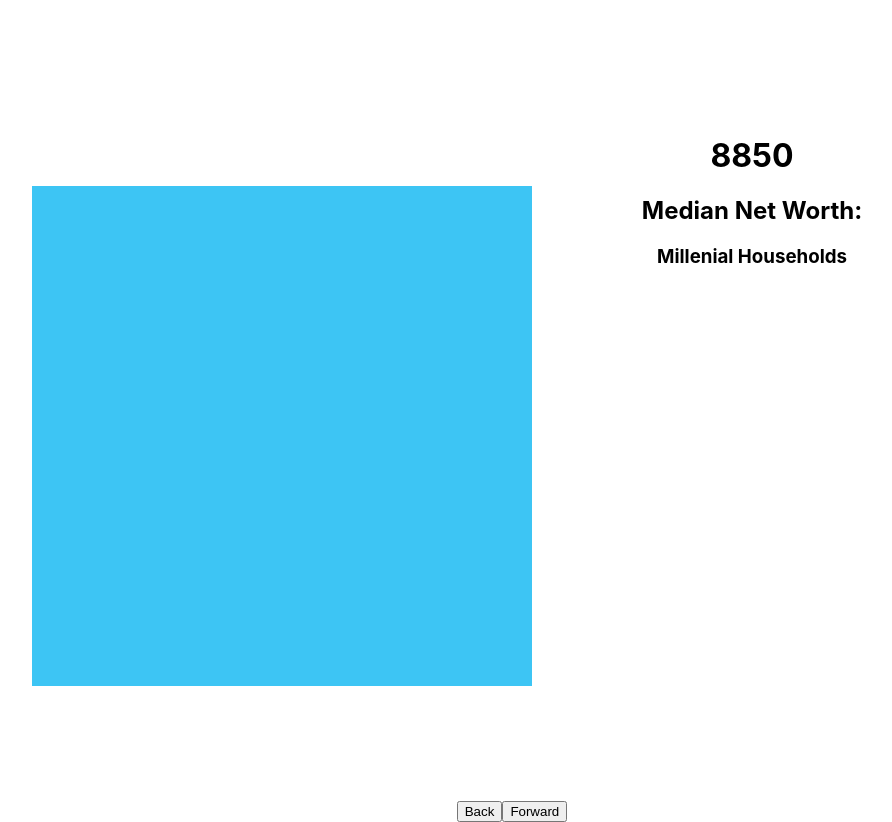
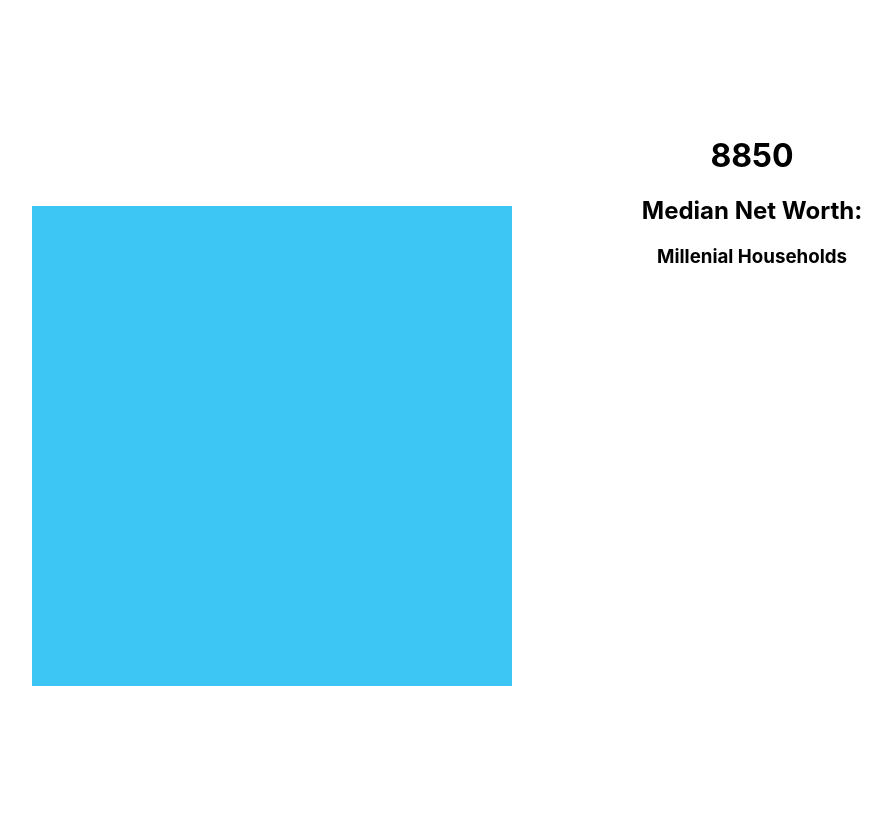
Before and after one commit to berrutti/comparing-numbers, a React (Create React App) app: page / in a window 1280 px wide. Shown: the whole page, without its empty margins (128-1020 px from the left). After the commit the page ends 800 px from the top, so only its background shows below. Built offline with nearby package versions, Linux system fonts and the light colour scheme.

Commit message:
Add WindowSize hook. Add resize and arrow effects. Add real size to Square

```diff
--- a/src/App.js
+++ b/src/App.js
@@ -1,5 +1,6 @@
-import React, { useState } from 'react';
+import React, { useState, useEffect, useLayoutEffect, useRef } from 'react';
 import './App.css';
+import useWindowSize from './hooks/WindowSize';
 import Square from './components/Square';
 import Data from './components/Data';
 
@@ -48,33 +49,51 @@ function App() {
       color: '#07415E',
     },
   ]
-  const [index, setIndex] = useState(0);
+  const [currentSquareIndex, setCurrentSquareIndex] = useState(0);
+  const [maxSquareSize, setMaxSquareSize] = useState(0)
+  const squareRef = useRef();
 
-  const handleClick = (direction) => {
-    if (direction === 'back' && index !== 0) {
-      setIndex(index - 1);
-      return;
-    } else if (direction === 'forward' && index !== squaresData.length - 1) {
-      setIndex(index + 1);
-      return;
+  useEffect(() => {
+    const handleEvent = event => {
+      if (event.key === 'ArrowLeft' && currentSquareIndex !== 0) {
+        setCurrentSquareIndex(currentSquareIndex - 1);
+      } else if (event.key === 'ArrowRight' && currentSquareIndex !== squaresData.length - 1) {
+        setCurrentSquareIndex(currentSquareIndex + 1);
+      }
     }
-  }
+
+    window.addEventListener("keydown", handleEvent)
+    return () => {
+      window.removeEventListener("keydown", handleEvent)
+    }
+  }, [setCurrentSquareIndex, currentSquareIndex, squaresData])
+
+
+  const windowSize = useWindowSize();
+
+  useLayoutEffect(() => {
+    const squaresDiv = squareRef.current;
+    if (squaresDiv) {
+      const size = squaresDiv.offsetWidth > squaresDiv.offsetHeight
+        ? squaresDiv.offsetHeight
+        : squaresDiv.offsetWidth
+      setMaxSquareSize(size);
+    }
+  }, [setMaxSquareSize, windowSize])
 
   return (
     <div className="App">
       <div className="grid-container">
-        <div className="squares">
+        <div className="squares" ref={squareRef}>
           {
             squaresData
               .map((square, i) => {
-                return <Square squareData={squaresData} square={square} selectedSquare={index} mapIndex={i}></Square>
+                return <Square key={i} maxSquareSize={maxSquareSize} squareData={squaresData} square={square} selectedSquare={currentSquareIndex} mapIndex={i}></Square>
               })
           }
         </div>
-        <Data squaresData={squaresData} index={index}></Data>
+        <Data squaresData={squaresData} index={currentSquareIndex}></Data>
       </div>
-      <input type="button" onClick={() => handleClick('back')} value="Back" />
-      <input type="button" onClick={() => handleClick('forward')} value="Forward" />
     </div>
   );
 }
--- a/src/components/Square.jsx
+++ b/src/components/Square.jsx
@@ -3,15 +3,14 @@
 import React from 'react';
 import { useSpring, animated, config } from 'react-spring';
 
-
-function Square({ squareData, square, selectedSquare, mapIndex }) {
+function Square({ maxSquareSize, squareData, square, selectedSquare, mapIndex }) {
 
     const percentage = square.number / squareData[selectedSquare].number;
-    const size = 500 * percentage;
-
+    const size = maxSquareSize * percentage;
+    console.log(maxSquareSize);
     const props = useSpring({
-        maxWidth: '500px',
-        maxHeight: '500px',
+        maxWidth: `${maxSquareSize}px`,
+        maxHeight: `${maxSquareSize}px`,
         zIndex: -mapIndex,
         backgroundColor: square.color,
         width: `${size}px`,
--- /dev/null
+++ b/src/hooks/WindowSize.js
@@ -0,0 +1,24 @@
+import { useEffect, useState } from 'react';
+
+function useWindowSize() {
+    const [windowSize, setWindowSize] = useState({
+        width: window.innerWidth,
+        height: window.innerHeight
+    });
+
+    useEffect(() => {
+        const handleResize = () => {
+            setWindowSize({
+                width: window.innerWidth,
+                height: window.innerHeight
+            });
+        }
+
+        window.addEventListener('resize', handleResize);
+        return () => window.removeEventListener('resize', handleResize);
+    });
+
+    return windowSize;
+}
+
+export default useWindowSize;
```
